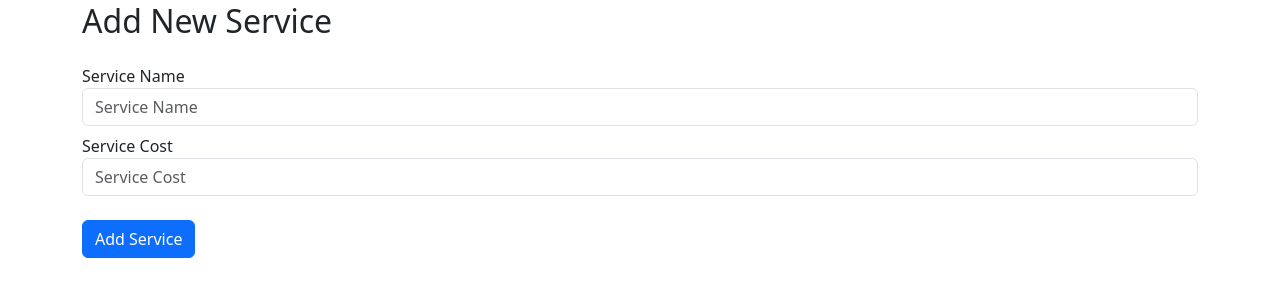
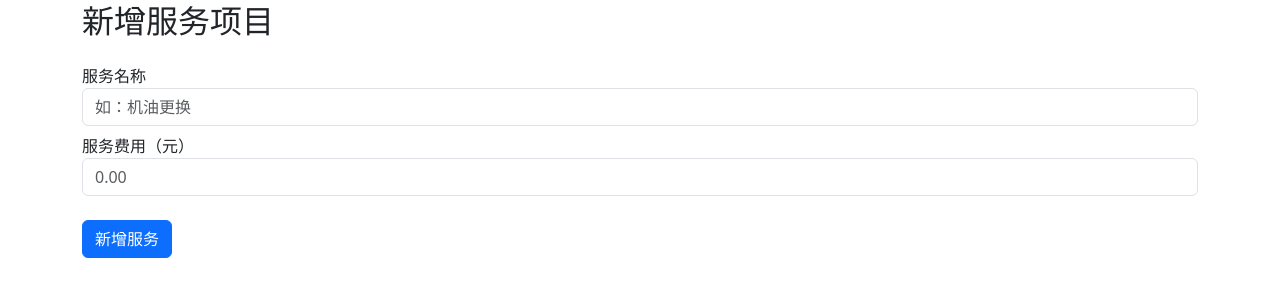
Before and after one commit to josh00123/spb, a Flask app: page /admin/service in a window 1280 px wide. Shown: the part 78-380 px from the top of the page. Run offline with Flask 3, Linux system fonts and the light colour scheme.

Commit message:
Translate service form labels to Chinese

```diff
--- a/templates/add_service.html
+++ b/templates/add_service.html
@@ -2,28 +2,28 @@
 {% block content %}
 
 <div class="mt-4">
-    <h2 class="mb-4">Add New Service</h2>
+    <h2 class="mb-4">新增服务项目</h2>
 
     <form action="{{ url_for('service') }}" method="post">
         <div class="form-group mb-2">
-            <label for="service_name">Service Name</label>
-            <input type="text" name="service_name" id="service_name" placeholder="Service Name" required
+            <label for="service_name">服务名称</label>
+            <input type="text" name="service_name" id="service_name" placeholder="如：机油更换" required
                 class="form-control">
             <div class="invalid-feedback">
-                Please provide a valid service name.
+                请填写服务项目名称。
             </div>
         </div>
 
         <div class="form-group">
-            <label for="service_cost">Service Cost</label>
-            <input type="number" name="service_cost" id="service_cost" placeholder="Service Cost" required
+            <label for="service_cost">服务费用（元）</label>
+            <input type="number" step="0.01" min="0" name="service_cost" id="service_cost" placeholder="0.00" required
                 class="form-control">
             <div class="invalid-feedback">
-                Please provide a valid cost.
+                请填写有效服务费用。
             </div>
         </div>
 
-        <button type="submit" class="btn btn-primary mt-4">Add Service</button>
+        <button type="submit" class="btn btn-primary mt-4">新增服务</button>
     </form>
 </div>
 
```
